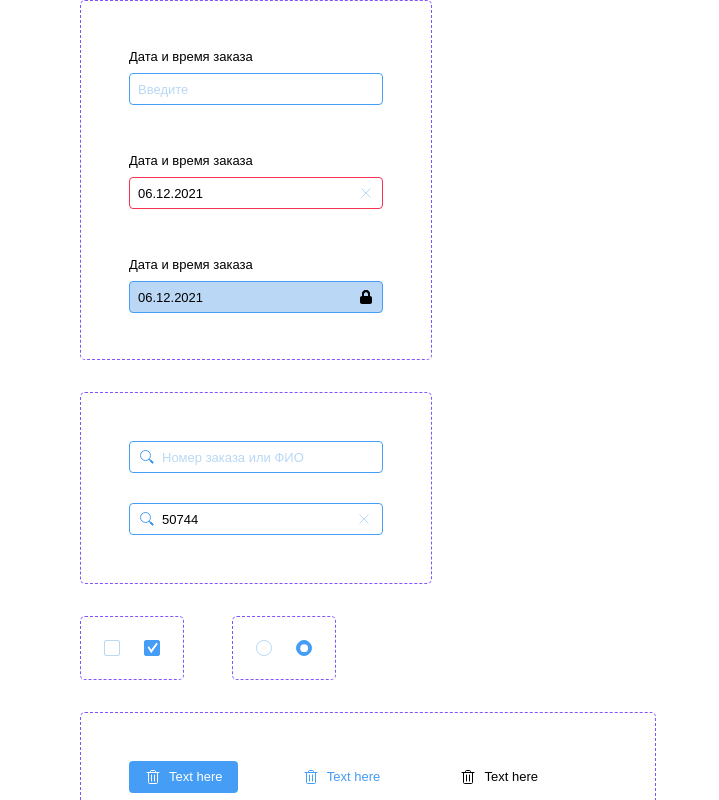
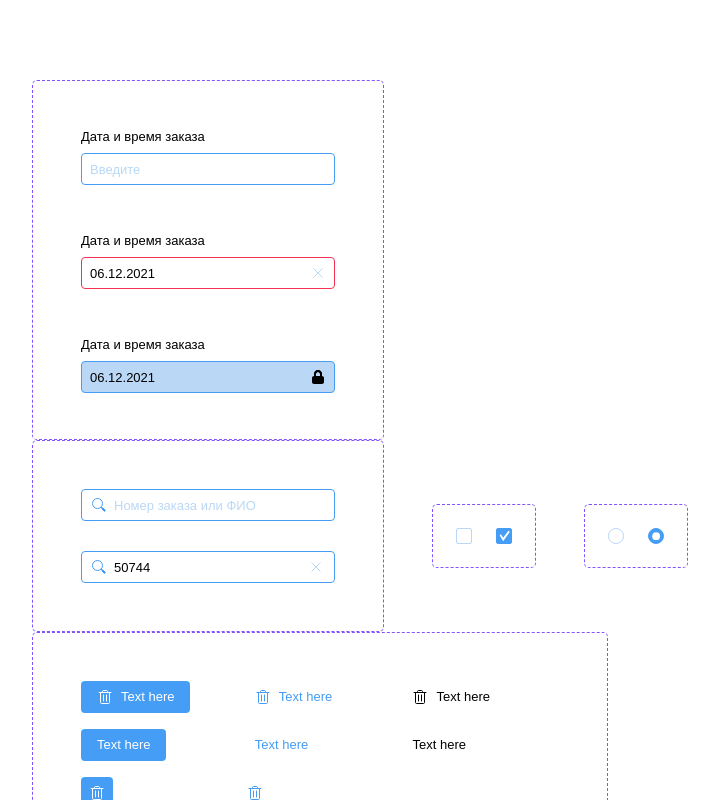
Before and after one commit to VladimirTatarintsev/admin-panel, a React (Create React App) app: page / in a window 1280 px wide. Shown: the top 800 px of the page, without its empty margins (224-943 px from the left). Built offline with nearby package versions, Linux system fonts and the light colour scheme.

Commit message:
Поправил расположение компонентов

```diff
--- a/src/css/common.css
+++ b/src/css/common.css
@@ -1,12 +1,18 @@
 html,
 body {
   box-sizing: border-box;
-  display: flex;
-  flex-direction: column;
-  flex-wrap: nowrap;
-  align-items: center;
   height: 100vh;
+  width: 100%;
 }
 .wrapper {
-  margin-bottom: 2rem;
+  margin-right: 3rem;
 }
+.Components {
+  padding-top: 5rem;
+  width: 60%;
+  margin: 0 auto;
+  display: flex;
+  flex-wrap: wrap;
+  justify-content: flex-start;
+  align-items: center;
+}
```
